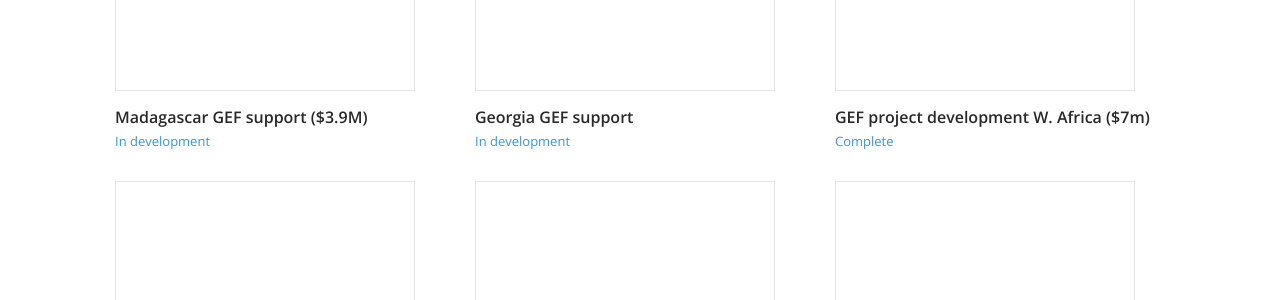
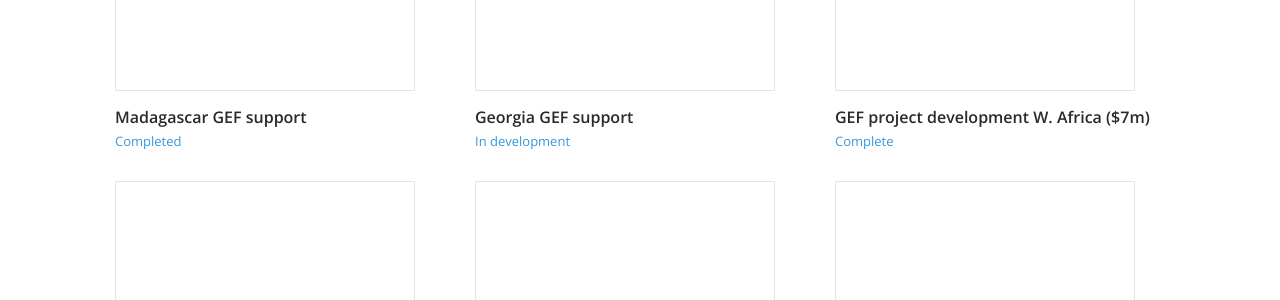
Before and after one commit to Peoplesized/peoplesizedcom, a Jekyll site: the page built from portfolio/index.html, in a window 1280 px wide and 900 px high, scrolled down 1581 px. Shown: the part 154-454 px from the top of the window. Built offline with Jekyll 4.4.1, drawn with Linux system fonts in a browser that asks for light colours; nearby versions of some CDN libraries.

Commit message:
Updated 2015-03-03-madagascar-gef.md

```diff
--- a/_posts/2015-03-03-madagascar-gef.md
+++ b/_posts/2015-03-03-madagascar-gef.md
@@ -3,12 +3,13 @@ layout: post
 id: 2WvVJ5IqrmM8UauWA0ygis
 createdAt: 2015-03-03T11:39:17.654Z
 updatedAt: 2015-03-03T11:48:19.315Z
-title: Madagascar GEF support ($3.9M)
+title: Madagascar GEF support
 imageId: 4CUq4KtCakw4gKWUcqEm0m
-website: http://bit.ly/1KcpCTO
-status: In development
-dateCompleted: 2015-07-27
+website: 'http://bit.ly/1KcpCTO'
+status: Completed
+dateCompleted: 2015-07-27T00:00:00.000Z
 imageUrl: shutterstock_98171300.jpg
+published: true
 ---
 Enabling UNEP and the Government of Madagascar to develop a fully-compliant project document (including tracking tools) and CEO endorsement request for a $3.9M grant to establish new protected areas (PAs). Project carried out in French.
 
```
